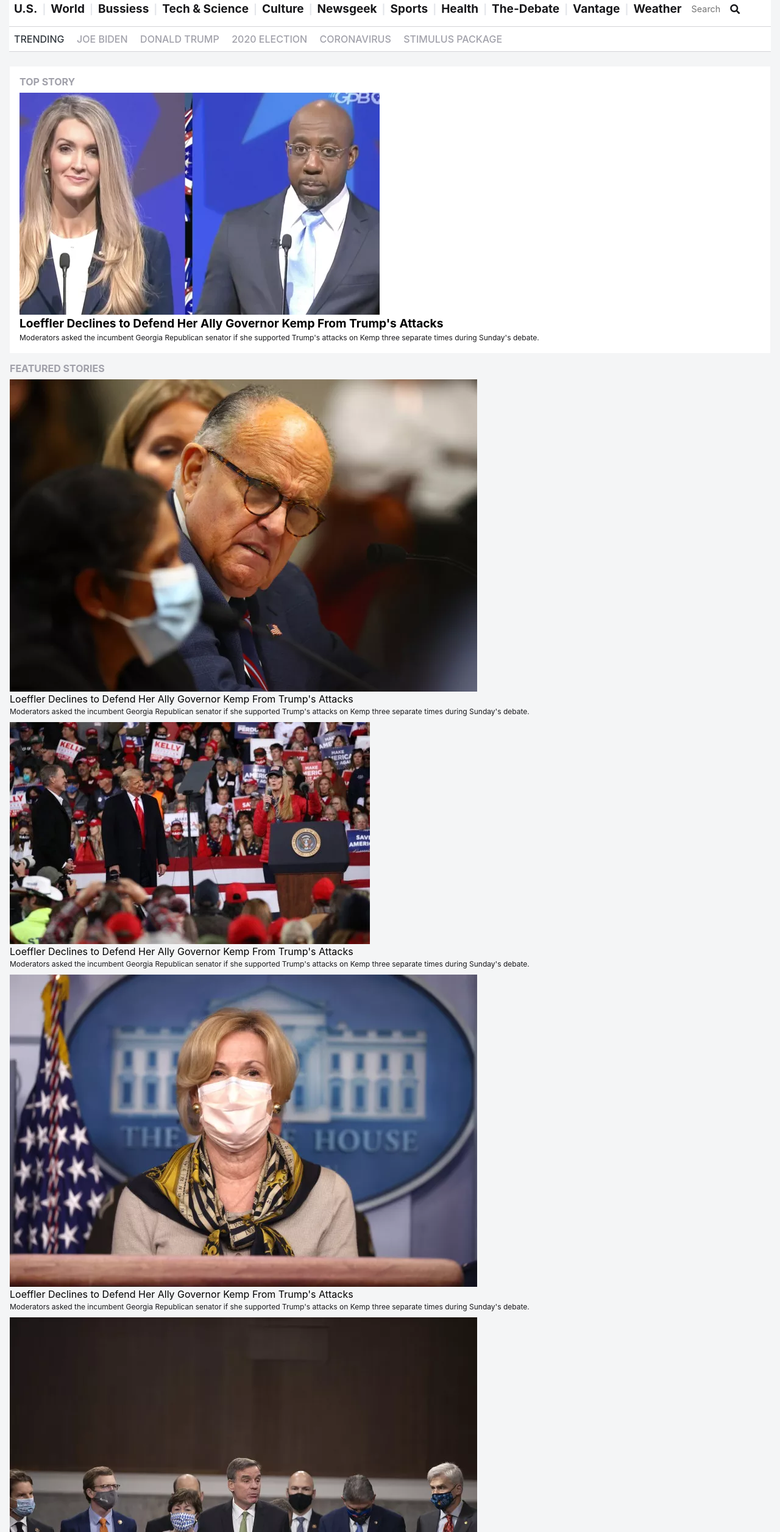
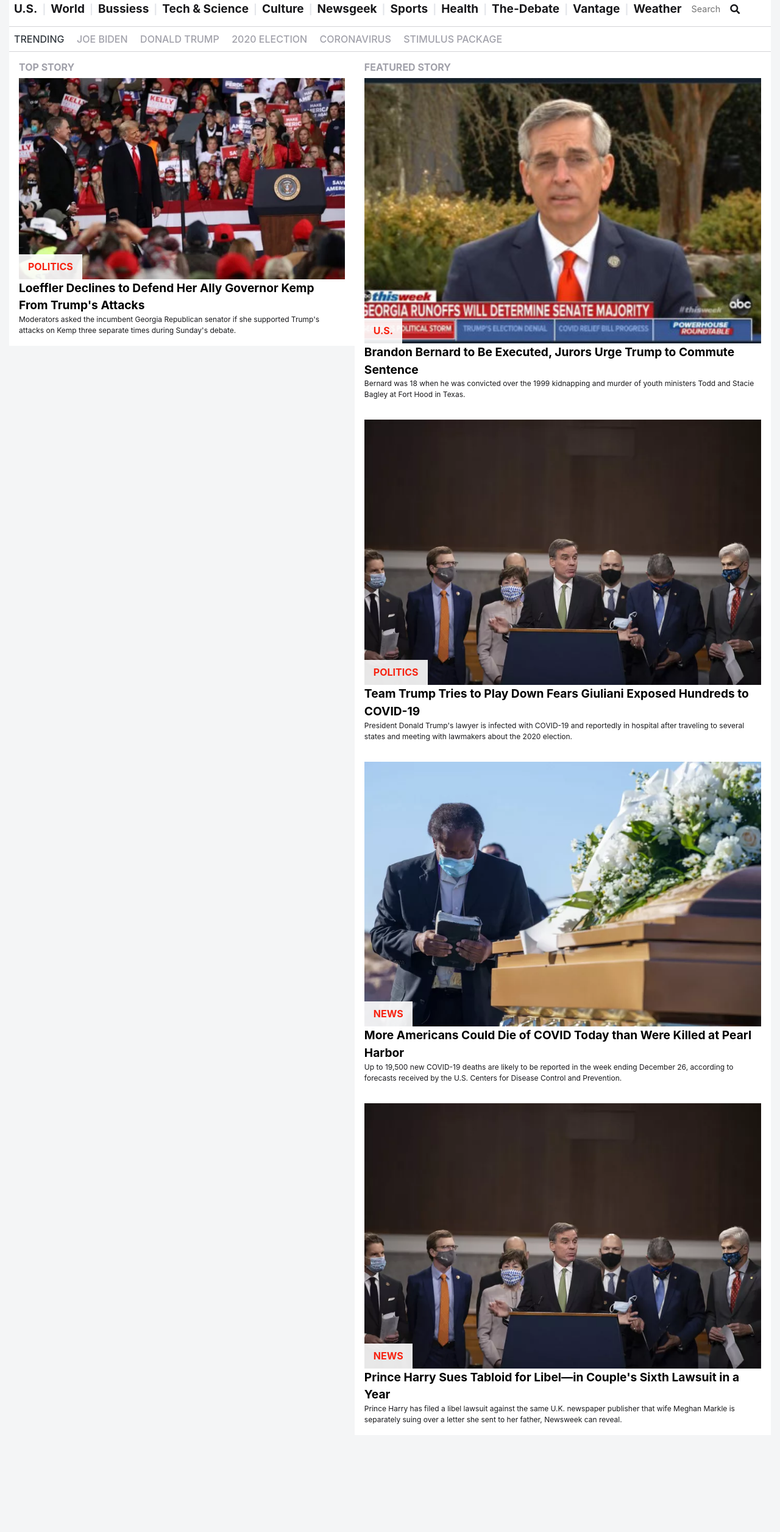
Before and after one commit to Murodjon000/newsweek-clone, a plain HTML site: page index.html in a window 1280 px wide. Shown: the part 108-2620 px from the top of the page at 61% size. After the commit the page ends 2461 px from the top, so only its background shows below. Drawn offline with nearby package versions, Linux system fonts and the light colour scheme.

Commit message:
changed cards in homepage

```diff
--- a/index.html
+++ b/index.html
@@ -15,16 +15,15 @@
       href="https://cdnjs.cloudflare.com/ajax/libs/font-awesome/5.15.1/css/all.min.css"
     />
     <link rel="stylesheet" href="./styles/header.css" />
-    <link rel="stylesheet" href="./styles/body.css">
+    <link rel="stylesheet" href="./styles/body.css" />
     <link rel="stylesheet" href="./styles/variable.css" />
     <link rel="stylesheet" href="./styles/reset.css" />
     <link rel="stylesheet" href="./styles/backgroun.css" />
   </head>
   <body>
-    <header class="mx-auto">
-      <div class="container">
+    <header>
       <div
-          class="d-flex justify-content-between align-items-center px-2 d-lg-none d-xl-none nav-1 background-red"
+        class="d-flex justify-content-between align-items-center px-2 d-lg-none d-xl-none nav-1 background-red w-100"
       >
         <a href="#">
           <svg
@@ -65,6 +64,7 @@
           </button>
         </div>
       </div>
+      <div class="container mx-auto">
         <div
           class="d-none d-lg-flex d-xl-flex justify-content-between align-items-center px-2 py-2 nav-2 background-red"
         >
@@ -110,7 +110,7 @@
             </button>
           </div>
         </div>
-        <nav class="header__before1 d-none d-lg-flex d-xl-flex">
+        <nav class="header__before1 d-none d-lg-flex d-xl-flex mx-auto">
           <div class="w-100">
             <div
               class="header__before d-none d-lg-flex d-xl-flex font-weight-bold header__bottom py-3 align-items-center w-100"
@@ -143,7 +143,7 @@
             </div>
           </div>
         </nav>
-        <nav class="d-none d-lg-flex d-xl-flex">
+        <nav class="d-none d-lg-flex d-xl-flex mx-auto">
           <div class="bottom2 w-100 py-2">
             <a href="#" class="text-uppercase px-2 text-dark">Trending</a>
             <a href="#" class="text-uppercase px-2">Joe Biden</a>
@@ -155,46 +155,126 @@
         </nav>
       </div>
     </header>
-    <div class="cards col-sm-12 p-3 ">
-      <div class="card_1 my-2 bg-white p-3">
-        <div class="card_header pb-2 font-weight-bold "">
+    <main class="d-md-flex container mx-auto">
+      <div class="cards">
+        <div class="card_1 bg-white p-3 w-100">
+          <div class="card_header pb-2 font-weight-bold">
             <h1>TOP STORY</h1>
           </div>
-          <div class="image_container">
-            <img src="images/kelly-loeffler-debates-raphael-warnock-georgia.webp" alt="top story">
-            <a href="#" class="after"><span> POLITICS</span></a>
-          </div>
-          <a href="#" class=" anchor_text font-weight-bold my-4 ">Loeffler Declines to Defend Her Ally Governor Kemp From Trump's Attacks</a>
-          <p >Moderators asked the incumbent Georgia Republican senator if she supported Trump's attacks on Kemp three separate times during Sunday's debate.</p>
-        </div>
-        <div class="card_1 my-2">
-          <div class="card_header py-2 font-weight-bold">
-            <h1>FEATURED STORIES</h1>
-            </div>
-            <img src="images/rudy-giuliani-covid-19-donald-trump-lawyer.webp" alt="top story">
-            <a href="#">Loeffler Declines to Defend Her Ally Governor Kemp From Trump's Attacks</a>
-            <p>Moderators asked the incumbent Georgia Republican senator if she supported Trump's attacks on Kemp three separate times during Sunday's debate.</p>
-          </div>
-          <div class="card_1 my-2">
-              <img src="images/donald-trump-georgia-loeffler-perdue-senate-republican.webp" alt="top story">
-              <a href="#">Loeffler Declines to Defend Her Ally Governor Kemp From Trump's Attacks</a>
-              <p>Moderators asked the incumbent Georgia Republican senator if she supported Trump's attacks on Kemp three separate times during Sunday's debate.</p>
-            </div>
-            <div class="card_1 my-2">
-                <img src="images/deborah-birx.webp" alt="top story">
-                <a href="#">Loeffler Declines to Defend Her Ally Governor Kemp From Trump's Attacks</a>
-                <p>Moderators asked the incumbent Georgia Republican senator if she supported Trump's attacks on Kemp three separate times during Sunday's debate.</p>
-              </div>
-              <div class="card_1 my-2">
-                  <img src="images/mark-warner-speaks-bipartisan-senator-group.webp" alt="top story">
-                  <a href="#">Loeffler Declines to Defend Her Ally Governor Kemp From Trump's Attacks</a>
-                  <p>Moderators asked the incumbent Georgia Republican senator if she supported Trump's attacks on Kemp three separate times during Sunday's debate.</p>
-                </div>
-                <div class="card_1 my-2">
-                    <img src="images/covid-19-funeral-new-mexico-december-2020.webp" alt="top story">
-                    <a href="#">Loeffler Declines to Defend Her Ally Governor Kemp From Trump's Attacks</a>
-                    <p>Moderators asked the incumbent Georgia Republican senator if she supported Trump's attacks on Kemp three separate times during Sunday's debate.</p>
+          <div class="image_container w-100">
+            <img
+              class="w-100"
+              src="images/donald-trump-georgia-loeffler-perdue-senate-republican.webp"
+              alt="top story"
+            />
+            <div class="category d-block">
+              <a href="#" class="after text-uppercase font-weight-bold"
+                >POLITICS</a
+              >
             </div>
           </div>
+          <a href="#" class="anchor_text font-weight-bold my-4"
+            >Loeffler Declines to Defend Her Ally Governor Kemp From Trump's
+            Attacks</a
+          >
+          <p>
+            Moderators asked the incumbent Georgia Republican senator if she
+            supported Trump's attacks on Kemp three separate times during
+            Sunday's debate.
+          </p>
+        </div>
+      </div>
+      <div class="cards">
+        <div class="card_1 bg-white p-3 w-100">
+          <div class="card_header pb-2 font-weight-bold">
+            <h1 class="text-uppercase">Featured Story</h1>
+          </div>
+          <div class="image_container w-100">
+            <img
+              class="w-100"
+              src="images/brad-raffensperger-georgia-secretary-state.jpg"
+              alt="top story"
+            />
+            <div class="category d-block">
+              <a href="#" class="after text-uppercase font-weight-bold">U.S.</a>
+            </div>
+          </div>
+          <a href="#" class="anchor_text font-weight-bold my-4"
+            >Brandon Bernard to Be Executed, Jurors Urge Trump to Commute
+            Sentence</a
+          >
+          <p>
+            Bernard was 18 when he was convicted over the 1999 kidnapping and
+            murder of youth ministers Todd and Stacie Bagley at Fort Hood in
+            Texas.
+          </p>
+        </div>
+        <div class="card_1 bg-white p-3 w-100">
+          <div class="image_container w-100">
+            <img
+              class="w-100"
+              src="images/mark-warner-speaks-bipartisan-senator-group.webp"
+              alt="top story"
+            />
+            <div class="category d-block">
+              <a href="#" class="after text-uppercase font-weight-bold"
+                >POLITICS</a
+              >
+            </div>
+          </div>
+          <a href="#" class="anchor_text font-weight-bold my-4"
+            >Team Trump Tries to Play Down Fears Giuliani Exposed Hundreds to
+            COVID-19</a
+          >
+          <p>
+            President Donald Trump's lawyer is infected with COVID-19 and
+            reportedly in hospital after traveling to several states and meeting
+            with lawmakers about the 2020 election.
+          </p>
+        </div>
+        <div class="card_1 bg-white p-3 w-100">
+          <div class="image_container w-100">
+            <img
+              class="w-100"
+              src="images/covid-19-funeral-new-mexico-december-2020.webp"
+              alt="top story"
+            />
+            <div class="category d-block">
+              <a href="#" class="after text-uppercase font-weight-bold">News</a>
+            </div>
+          </div>
+          <a href="#" class="anchor_text font-weight-bold my-4"
+            >More Americans Could Die of COVID Today than Were Killed at Pearl
+            Harbor</a
+          >
+          <p>
+            Up to 19,500 new COVID-19 deaths are likely to be reported in the
+            week ending December 26, according to forecasts received by the U.S.
+            Centers for Disease Control and Prevention.
+          </p>
+        </div>
+        <div class="card_1 bg-white p-3 w-100">
+          <div class="image_container w-100">
+            <img
+              class="w-100"
+              src="images/mark-warner-speaks-bipartisan-senator-group.webp"
+              alt="top story"
+            />
+            <div class="category d-block">
+              <a href="#" class="after text-uppercase font-weight-bold">News</a>
+            </div>
+          </div>
+          <a href="#" class="anchor_text font-weight-bold my-4"
+            >Prince Harry Sues Tabloid for Libel—in Couple's Sixth Lawsuit in a
+            Year</a
+          >
+          <p>
+            Prince Harry has filed a libel lawsuit against the same U.K.
+            newspaper publisher that wife Meghan Markle is separately suing over
+            a letter she sent to her father, Newsweek can reveal.
+          </p>
+        </div>
+      </div>
+    </main>
   </body>
 </html>
--- a/styles/body.css
+++ b/styles/body.css
@@ -2,13 +2,17 @@
   color: var(--gray-400);
 }
 
-.image_container img {
+.image_container {
   position: relative;
 }
-.image_container .after {
+.category > a {
   position: absolute;
-    bottom:0;
-    left:0;
+  bottom: 0;
+  left: 0;
+  color: var(--red) !important;
+  padding: 8px 15px 9px;
+  background-color: rgba(255, 255, 255, 0.9);
+  z-index: 1;
 }
 
 .card_1 p {
@@ -18,7 +22,7 @@
   text-decoration: none;
   color: black;
 }
-.card_1 a:hover{
+.card_1 a:hover {
   text-decoration: underline;
   text-decoration-color: var(--red);
 }
```
Lines whose indentation alone changed are shown as unchanged.
